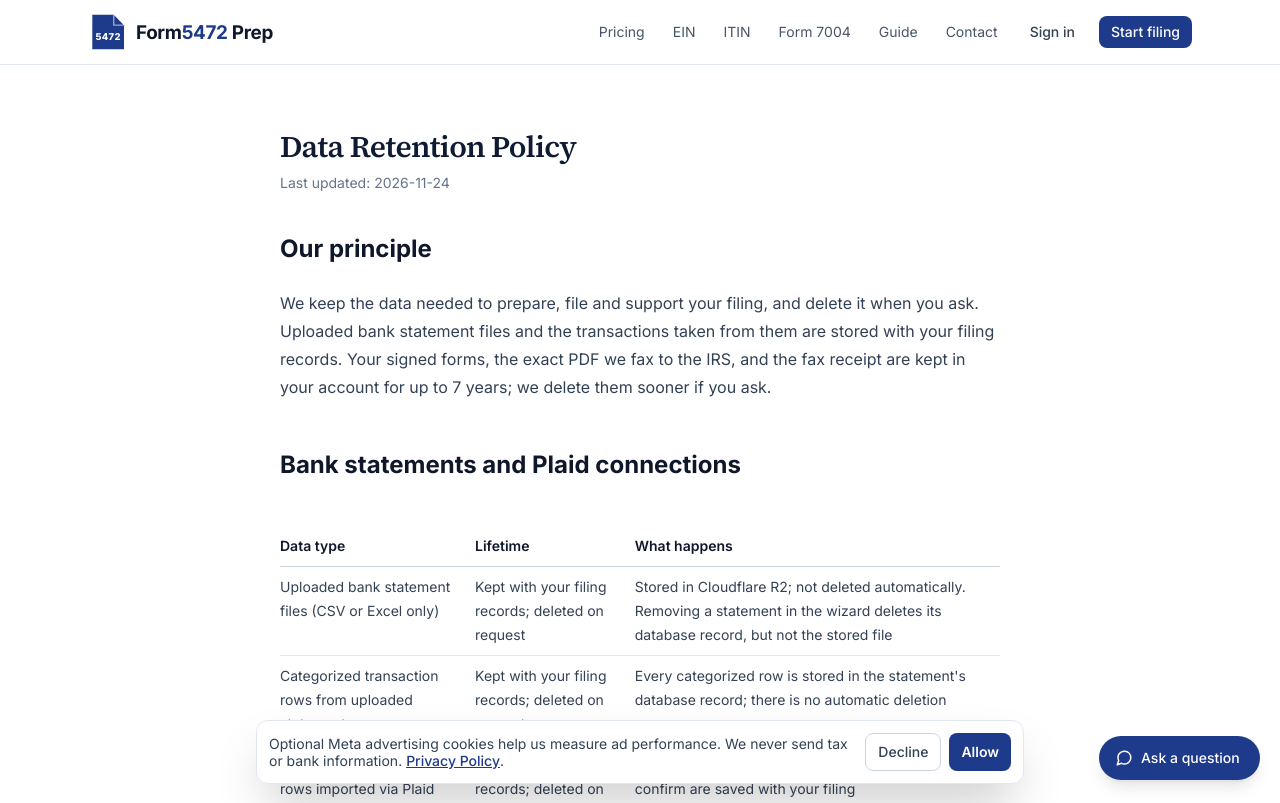
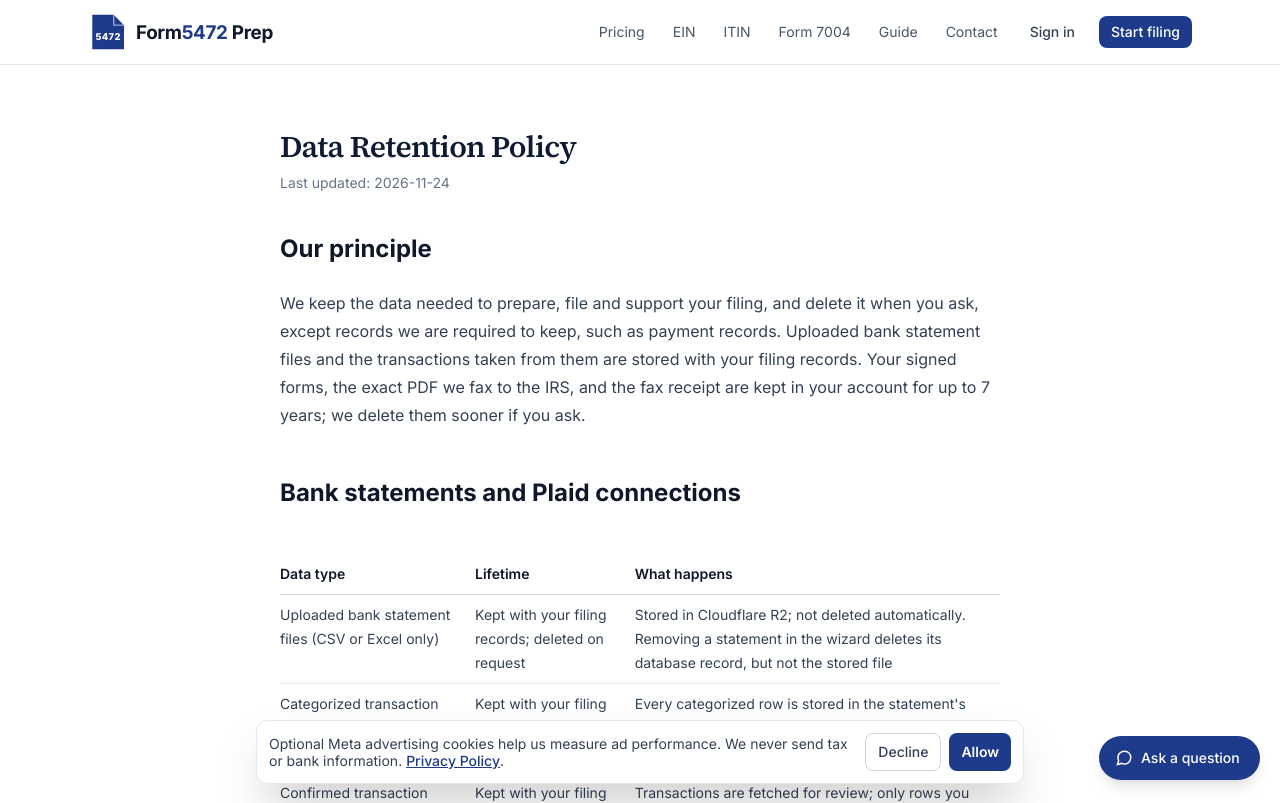
Before and after one commit to sumyeungai-eng/form5472prep, a Next.js app: page /data-retention in a window 1280 px wide. Shown: the top 803 px of the page. Built offline with nearby package versions, Linux system fonts and the light colour scheme; no server answers.

Commit message:
fix(copy): email-correspondence and deletion wording match retention page
Co-Authored-By: Claude Opus 5.5 <noreply@anthropic.com>

```diff
--- a/src/app/(marketing)/data-retention/page.tsx
+++ b/src/app/(marketing)/data-retention/page.tsx
@@ -17,7 +17,7 @@ export default function DataRetentionPage() {
     <LegalLayout title="Data Retention Policy" lastUpdated="2026-11-24">
       <h2>Our principle</h2>
       <p>
-        We keep the data needed to prepare, file and support your filing, and delete it when you ask. Uploaded bank statement files
+        We keep the data needed to prepare, file and support your filing, and delete it when you ask, except records we are required to keep, such as payment records. Uploaded bank statement files
         and the transactions taken from them are stored with your filing records. Your signed forms,
         the exact PDF we fax to the IRS, and the fax receipt are kept in your account for
         up to 7 years; we delete them sooner if you ask.
--- a/src/lib/landing-pages.ts
+++ b/src/lib/landing-pages.ts
@@ -2667,7 +2667,7 @@ export const LANDING_PAGES: LandingPage[] = [
       },
       {
         heading: "How are confidentiality and data handled?",
-        body: "Confidentiality and data are handled through encryption, filing record storage, receipt retention, and limited advertising measurement as described in our [Privacy Policy](/privacy).\n\n• Your filing data is encrypted in transit (HTTPS) and at rest (database + storage).\n• Uploaded bank statement files (CSV or Excel) and every categorized transaction row are kept with your filing records; deleted on request. Removing a statement in the wizard deletes its database record, not the stored file.\n• Your signed forms, the exact PDF we fax to the IRS, and the fax receipt are kept in your account for up to 7 years so you can download them; ask us and we delete them sooner.\n• We retain the fax confirmation receipt + the basic entity/owner info needed to pre-fill next year's filing.\n• Email correspondence about your filing is kept only as long as it takes to deliver the service, and is never used for anything else.\n• We do not sell your data. We share limited hashed identifiers with advertising partners to measure ads as described in our [Privacy Policy](/privacy); we share a one-way hash of your email address with Meta only if you allow Meta advertising cookies.\n• Standard data-retention policy applies — see Data Retention page.",
+        body: "Confidentiality and data are handled through encryption, filing record storage, receipt retention, and limited advertising measurement as described in our [Privacy Policy](/privacy).\n\n• Your filing data is encrypted in transit (HTTPS) and at rest (database + storage).\n• Uploaded bank statement files (CSV or Excel) and every categorized transaction row are kept with your filing records; deleted on request. Removing a statement in the wizard deletes its database record, not the stored file.\n• Your signed forms, the exact PDF we fax to the IRS, and the fax receipt are kept in your account for up to 7 years so you can download them; ask us and we delete them sooner.\n• We retain the fax confirmation receipt + the basic entity/owner info needed to pre-fill next year's filing.\n• Email correspondence about your filing is kept with your filing records and deleted on request.\n• We do not sell your data. We share limited hashed identifiers with advertising partners to measure ads as described in our [Privacy Policy](/privacy); we share a one-way hash of your email address with Meta only if you allow Meta advertising cookies.\n• Standard data-retention policy applies — see Data Retention page.",
       },
       {
         heading: "Get started",
```
